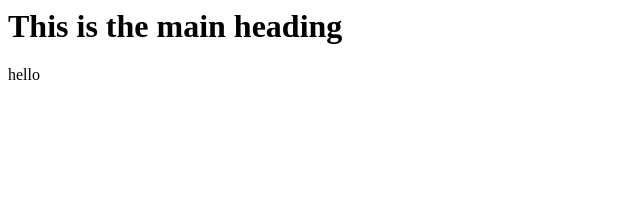
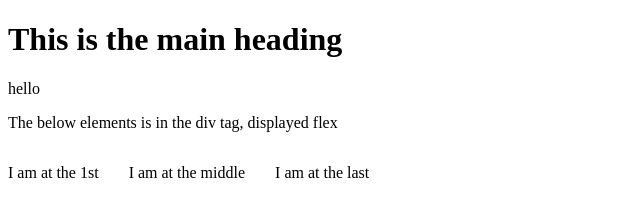
Before and after one commit to Yashtech-714/demo, a plain HTML site: page index.html in a window 1280 px wide. Shown: the whole page, without its empty margins (0-640 px from the left). Drawn offline with Linux system fonts and the light colour scheme.

Commit message:
css added

```diff
--- a/index.html
+++ b/index.html
@@ -1,2 +1,22 @@
-<h1>This is the main heading</h1>
-<p>hello</p>
+<!DOCTYPE html>
+<html lang="en">
+<head>
+    <meta charset="UTF-8">
+    <meta name="viewport" content="width=device-width, initial-scale=1.0">
+    <title>Document</title>
+    <link rel="stylesheet" href="style.css">
+</head>
+<body>
+    <h1>This is the main heading</h1>
+    <p>hello</p>
+
+    <p>The below elements is in the div tag, displayed flex</p>
+    <div>
+        <p>I am at the 1st</p>
+        <p>I am at the middle</p>
+        <p>I am at the last</p>
+    </div>
+
+
+</body>
+</html>
--- /dev/null
+++ b/style.css
@@ -0,0 +1,5 @@
+div
+{
+    display:flex;
+    gap: 30px;
+}
```
